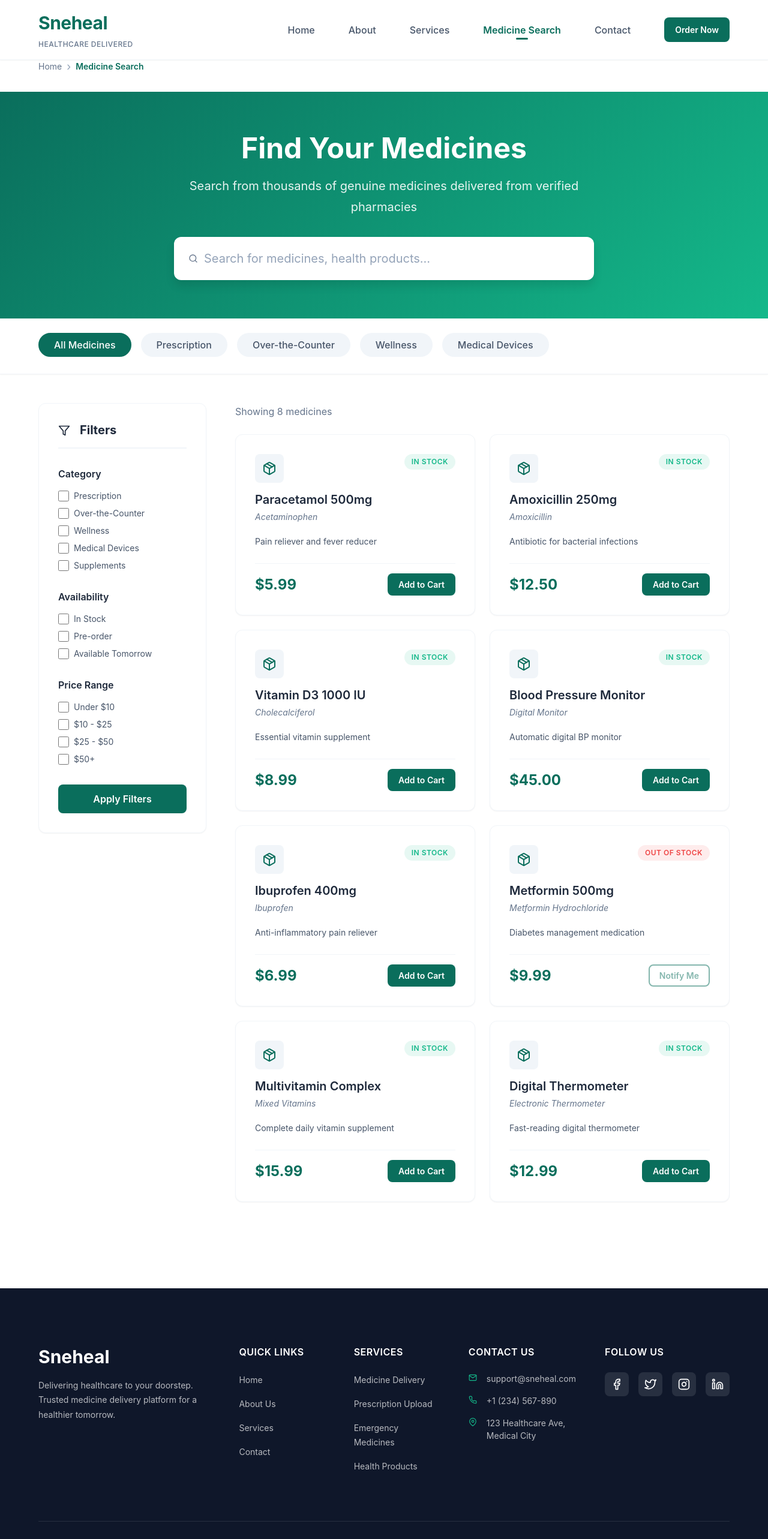
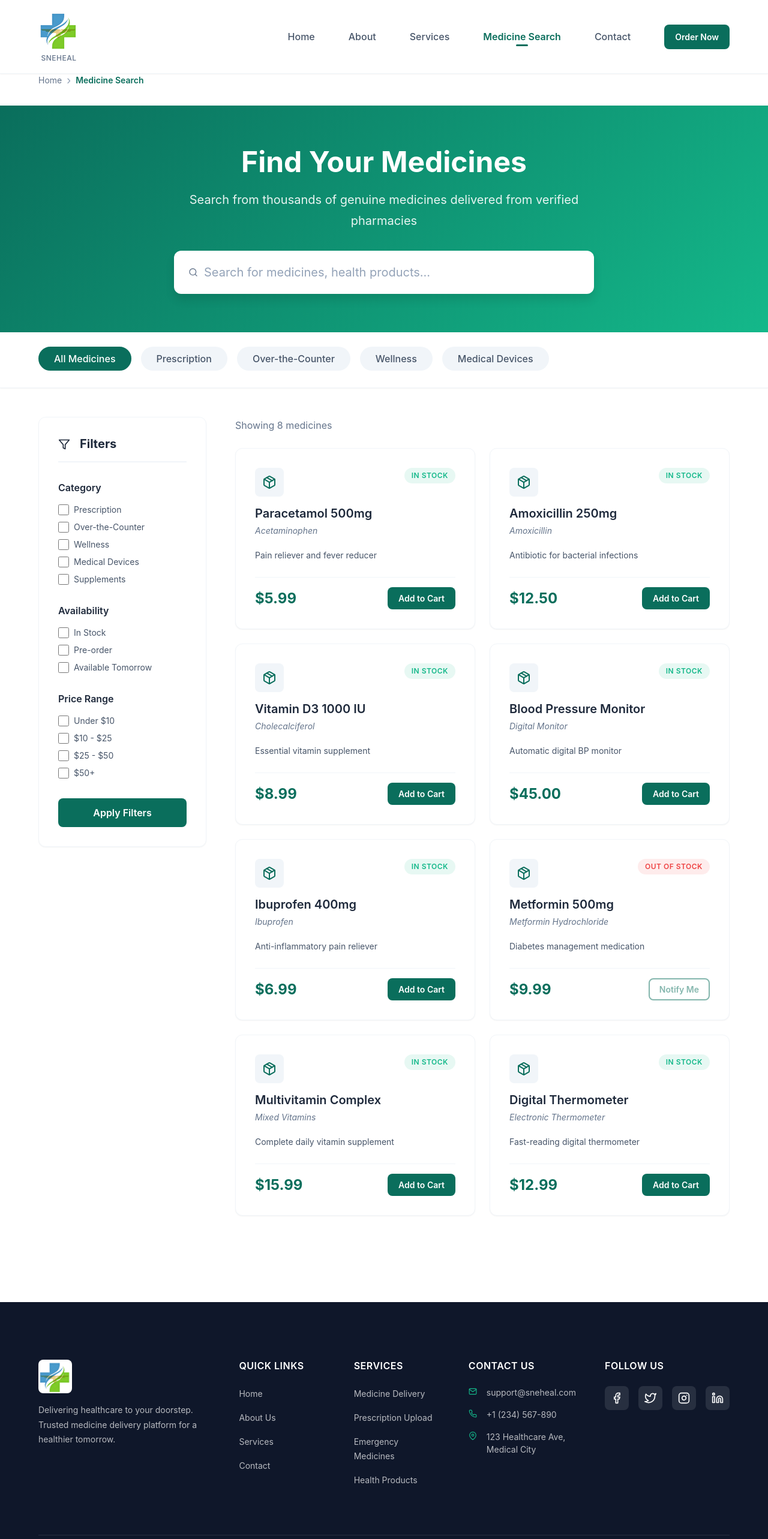
Before and after one commit to Sneheal2026/SnehealWebsite, a React (Create React App) app in the folder frontend/snehealfrontend/: page /medicine-search in a window 1280 px wide. Shown: the top 2566 px of the page at 60% size. Built offline with nearby package versions, Linux system fonts and the light colour scheme.

Commit message:
Changed Logo

```diff
--- a/frontend/snehealfrontend/public/index.html
+++ b/frontend/snehealfrontend/public/index.html
@@ -2,14 +2,14 @@
 <html lang="en">
   <head>
     <meta charset="utf-8" />
-    <link rel="icon" href="%PUBLIC_URL%/favicon.ico" />
+    <link rel="icon" href="%PUBLIC_URL%/Sneheal-Logo.jpeg" />
     <meta name="viewport" content="width=device-width, initial-scale=1" />
     <meta name="theme-color" content="#000000" />
     <meta
       name="description"
       content="Web site created using create-react-app"
     />
-    <link rel="apple-touch-icon" href="%PUBLIC_URL%/logo192.png" />
+    <link rel="apple-touch-icon" href="%PUBLIC_URL%/Sneheal-Logo.jpeg" />
     <!--
       manifest.json provides metadata used when your web app is installed on a
       user's mobile device or desktop. See https://developers.google.com/web/fundamentals/web-app-manifest/
--- a/frontend/snehealfrontend/src/components/Footer.jsx
+++ b/frontend/snehealfrontend/src/components/Footer.jsx
@@ -12,7 +12,7 @@ const Footer = () => {
         <div className="footer-grid">
           {/* Column 1: Brand */}
           <div className="footer-column">
-            <h3 className="footer-logo">Sneheal</h3>
+            <img src="/Sneheal-Logo.jpeg" alt="Sneheal Logo" className="footer-logo-image" />
             <p className="footer-tagline">
               Delivering healthcare to your doorstep. Trusted medicine delivery platform for a healthier tomorrow.
             </p>
--- a/frontend/snehealfrontend/src/components/Navbar.jsx
+++ b/frontend/snehealfrontend/src/components/Navbar.jsx
@@ -28,8 +28,8 @@ const Navbar = () => {
       <div className="navbar-container">
         <div className="navbar-logo">
           <Link to="/" onClick={closeMenu}>
-            <span className="logo-text">Sneheal</span>
-            <span className="logo-tagline">Healthcare Delivered</span>
+            <img src="/Sneheal-Logoo.png" alt="Sneheal Logo" className="logo-image" />
+            <span className="logo-tagline">Sneheal</span>
           </Link>
         </div>
 
--- a/frontend/snehealfrontend/src/styles/components/Footer.css
+++ b/frontend/snehealfrontend/src/styles/components/Footer.css
@@ -22,11 +22,12 @@
   margin-bottom: var(--spacing-3xl);
 }
 
-.footer-logo {
-  font-size: var(--font-size-2xl);
-  font-weight: var(--font-weight-bold);
-  color: var(--color-text-white);
+.footer-logo-image {
+  height: 56px;
+  width: auto;
+  object-fit: contain;
   margin-bottom: var(--spacing-md);
+  border-radius: var(--radius-md);
 }
 
 .footer-tagline {
--- a/frontend/snehealfrontend/src/styles/components/Navbar.css
+++ b/frontend/snehealfrontend/src/styles/components/Navbar.css
@@ -23,14 +23,14 @@
 .navbar-logo a {
   display: flex;
   flex-direction: column;
+  align-items: center;
   gap: var(--spacing-xs);
 }
 
-.logo-text {
-  font-size: var(--font-size-2xl);
-  font-weight: var(--font-weight-bold);
-  color: var(--color-primary);
-  letter-spacing: -0.5px;
+.logo-image {
+  height: 68px;
+  width: auto;
+  object-fit: contain;
 }
 
 .logo-tagline {
```
Also changed, not shown: frontend/snehealfrontend/public/Sneheal-Logo.jpeg (added), frontend/snehealfrontend/public/Sneheal-Logoo.png (added).
